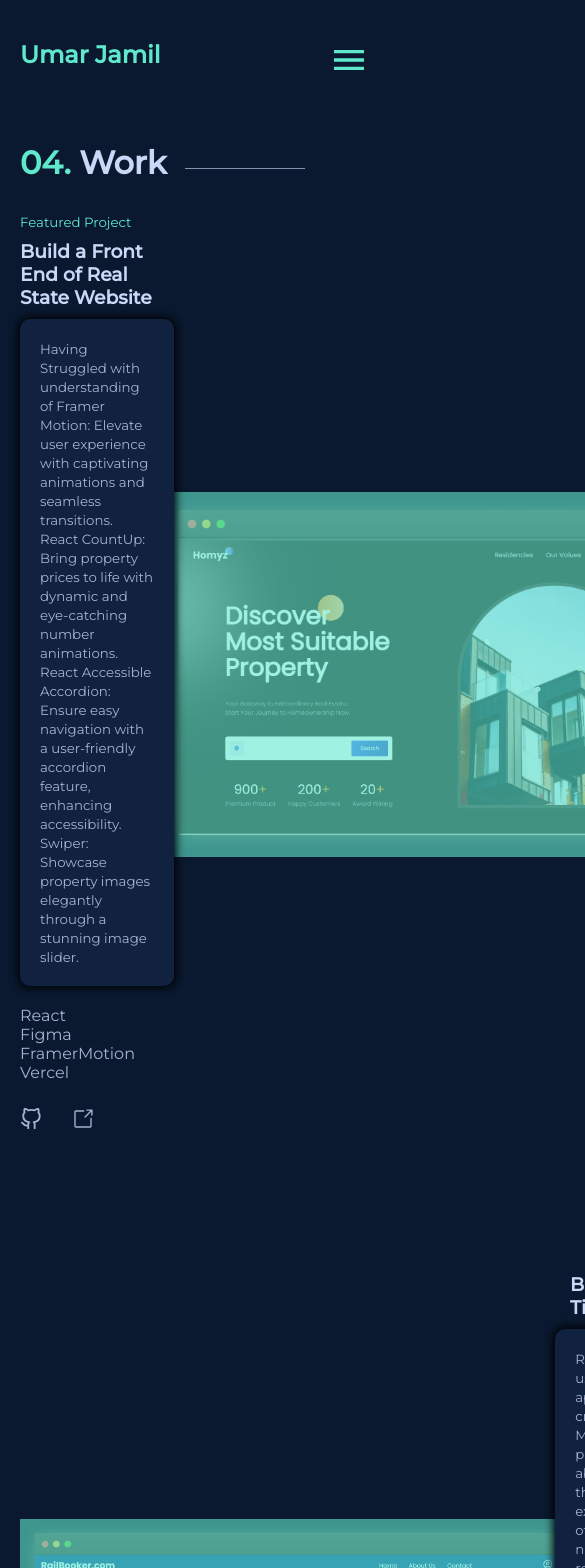
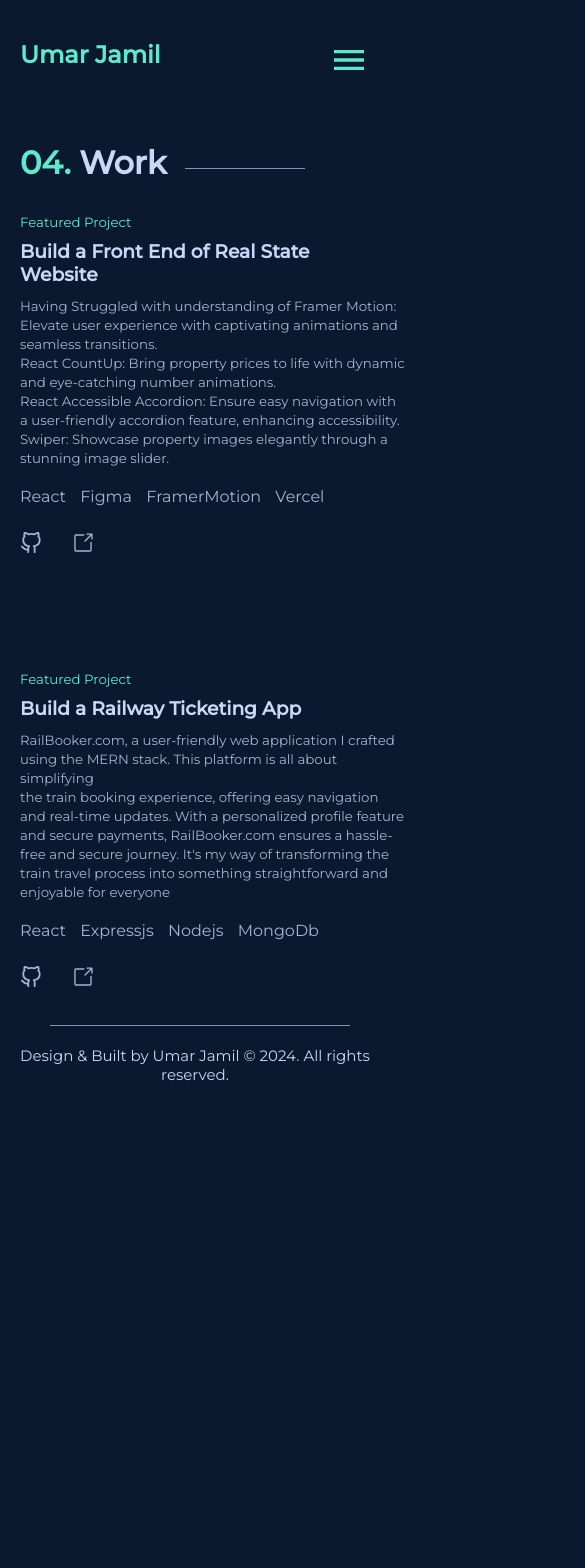
Before and after one commit to UMAR-78/portfolio, a React (Create React App) app: page /work in a window 390 px wide. Shown: the top 1568 px of the page, 585 px wide, since content can reach past the window. After the commit the page ends 1116 px from the top, so only its background shows below. Built offline with nearby package versions, Linux system fonts and the light colour scheme.

Commit message:
Responsivnes changes

```diff
--- a/src/components/Work/Work.css
+++ b/src/components/Work/Work.css
@@ -63,5 +63,23 @@
 /* media frames */
 
 @media (max-width: 480px) {
-
+  .ProjectSection,
+  .ProjectSectionForRightImage {
+    flex-direction: column;
+  }
+  .LeftSideWORKForRightImage {
+    align-items: flex-start;
+  }
+  .textAboutSection {
+    background-color: #0a192f;
+    box-shadow: none;
+    padding: 0;
+    z-index: -2;
+  }
+  .techStack {
+    word-spacing: 10px;
+  }
+  .ProjectImage {
+    display: none;
+  }
 }
```
